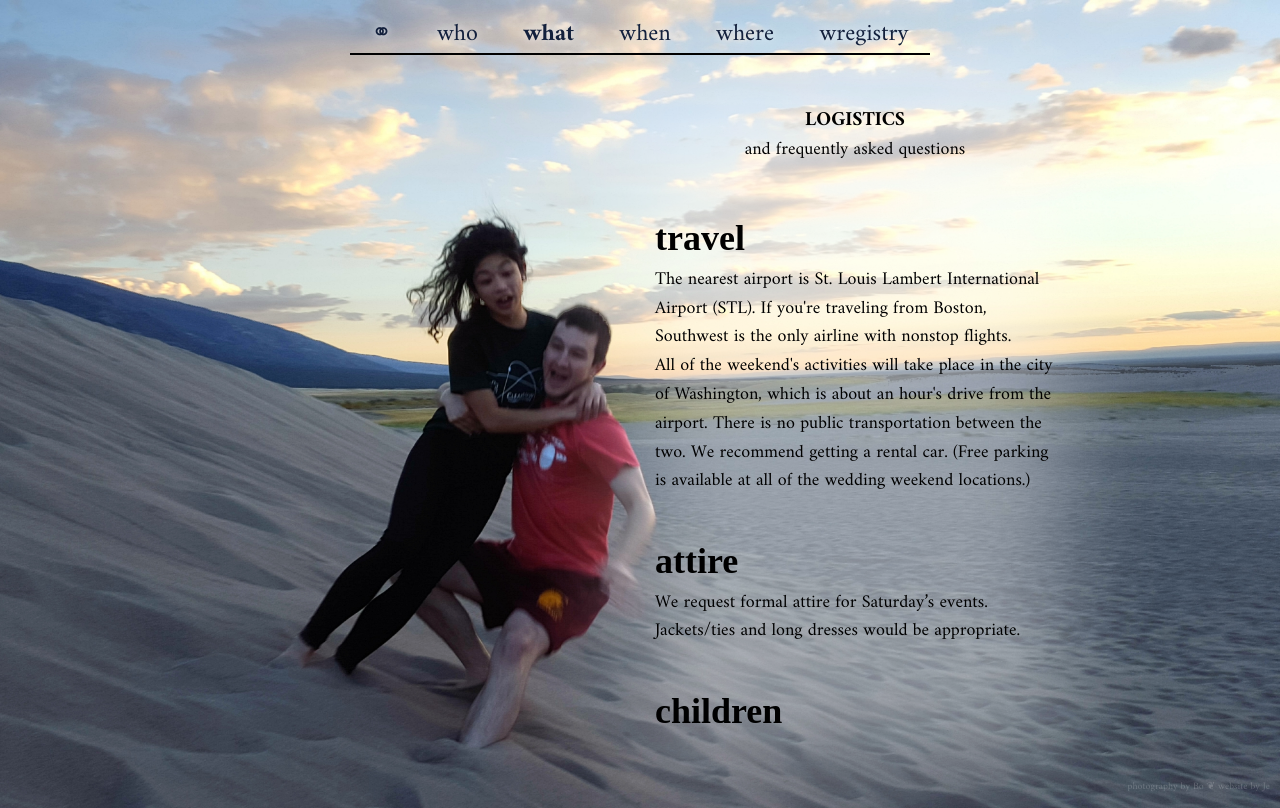
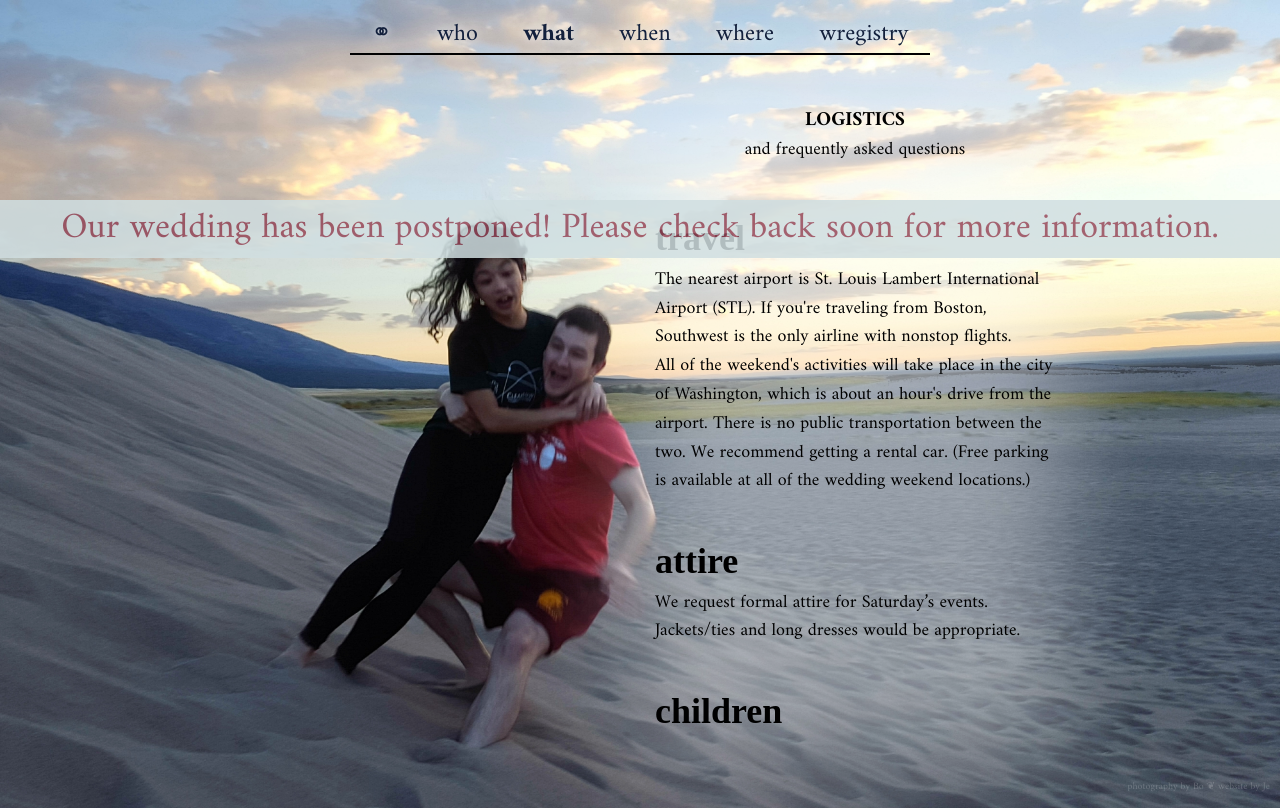
Before and after one commit to tintedesco/tintedesco.github.io, a plain HTML site: page what.html in a window 1280 px wide. Drawn offline with Linux system fonts and the light colour scheme; a web font is replaced by a local one.

Commit message:
Add banner

```diff
--- a/what.html
+++ b/what.html
@@ -16,6 +16,7 @@
 	<a href="wregistry.html">wregistry</a>
 </nav>
 <div class="navbar"></div>
+<div id="banner">Our wedding has been postponed! Please check back soon for more information.</div>
 <body class="page3">
 	<div id="mainbg">
 	</div>
```
